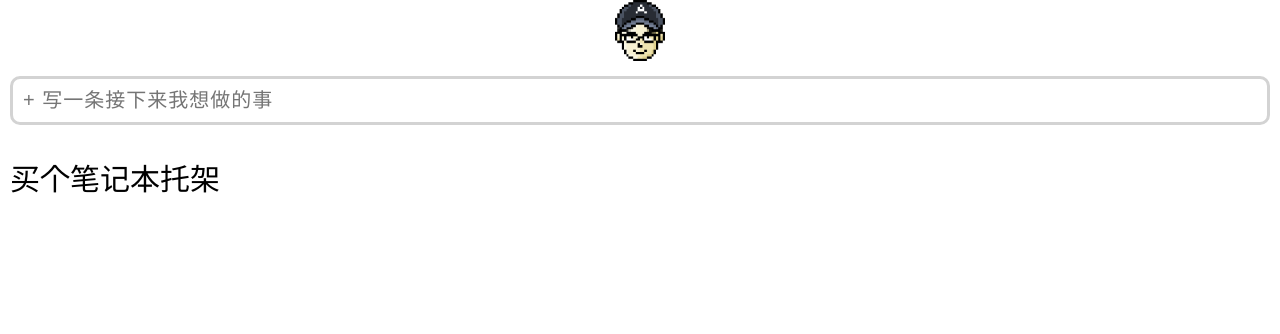
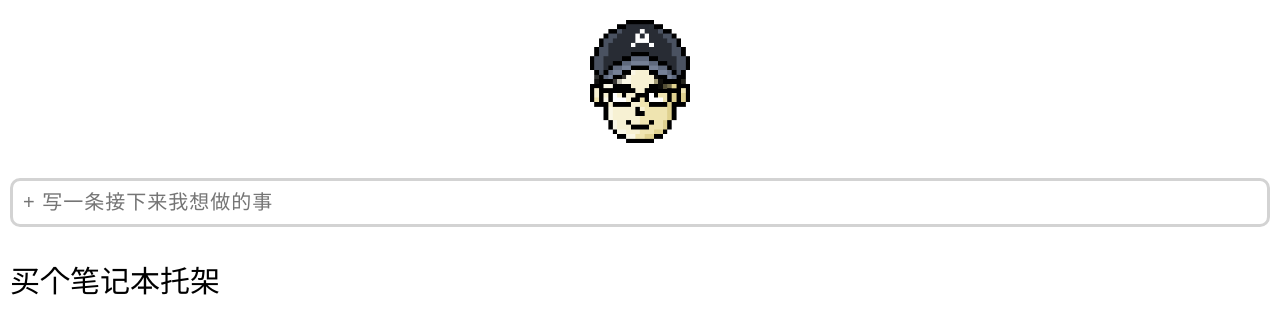
Before and after one commit to bili/endless, a Vue app: page /35D4675A-4A2C-4215-B676-D13081A31DD6 in a window 1280 px wide. Shown: the top 334 px of the page. Built offline with nearby package versions, Linux system fonts and the light colour scheme.

Commit message:
style: 样式

```diff
--- a/src/App.vue
+++ b/src/App.vue
@@ -2,7 +2,7 @@
   <div id="app">
     <div class="avatar">
       <router-link to="/">
-        <img class="avatar" src="./assets/avatar.png" alt="bilipan">
+        <img src="./assets/avatar.png" alt="bilipan">
       </router-link>
     </div>
     <Todos/>
@@ -33,7 +33,12 @@ html, body {
   font-size: 0.2rem;
 }
 .avatar {
-  width: 0.5rem;
+  width: 1rem;
   margin: 0 auto;
+  padding: 0.2rem;
+}
+.avatar a, .avatar img {
+  display: inline-block;
+  width: 100%;
 }
 </style>
--- a/src/components/Todo.vue
+++ b/src/components/Todo.vue
@@ -22,7 +22,7 @@ export default {
   text-decoration: none;
   font-size: 0.2rem;
   width: 100%;
-  padding: 0 0.1rem;
+  padding: 0.05rem 0.1rem;
 }
 .todo:hover {
   background: lightgoldenrodyellow;
```
